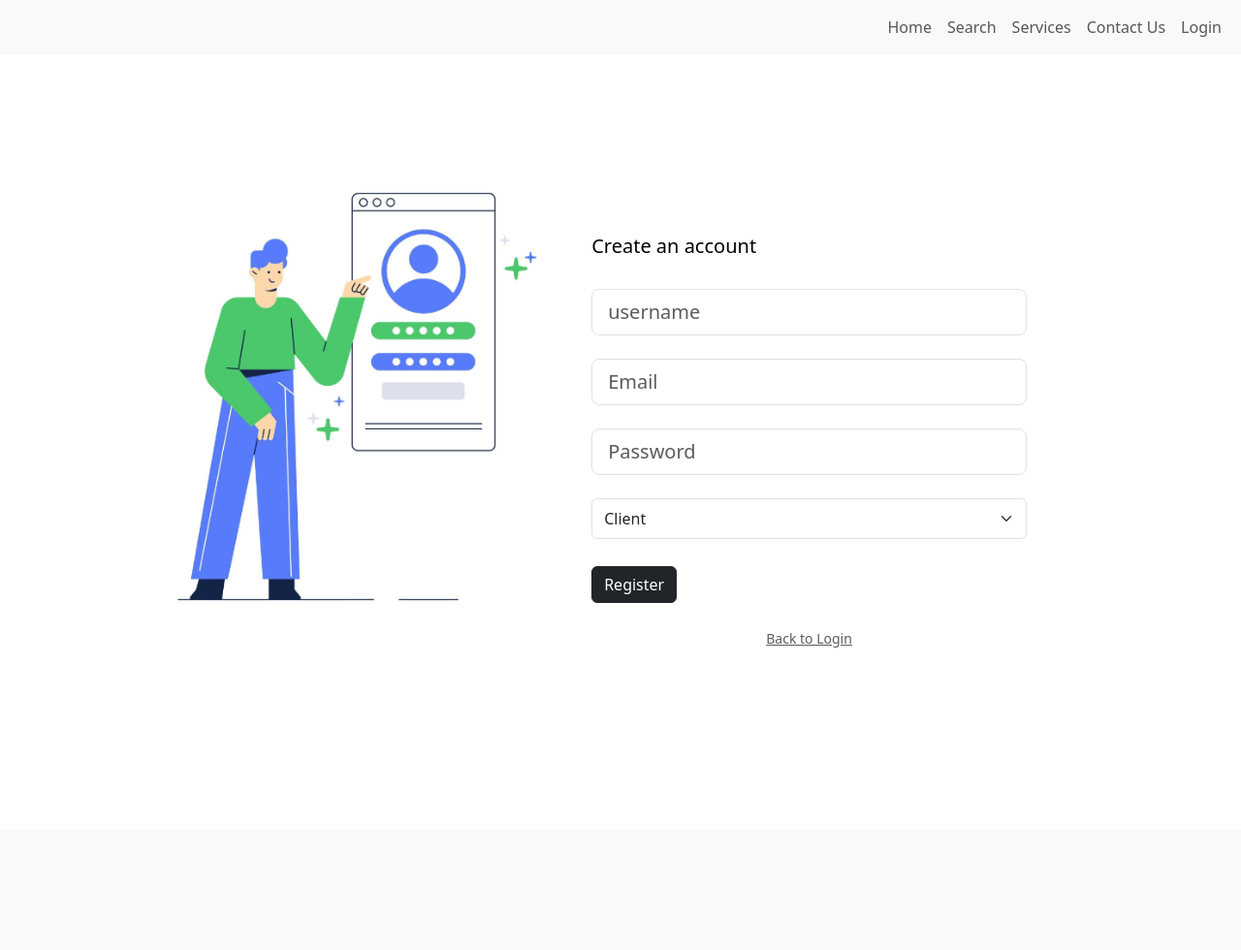
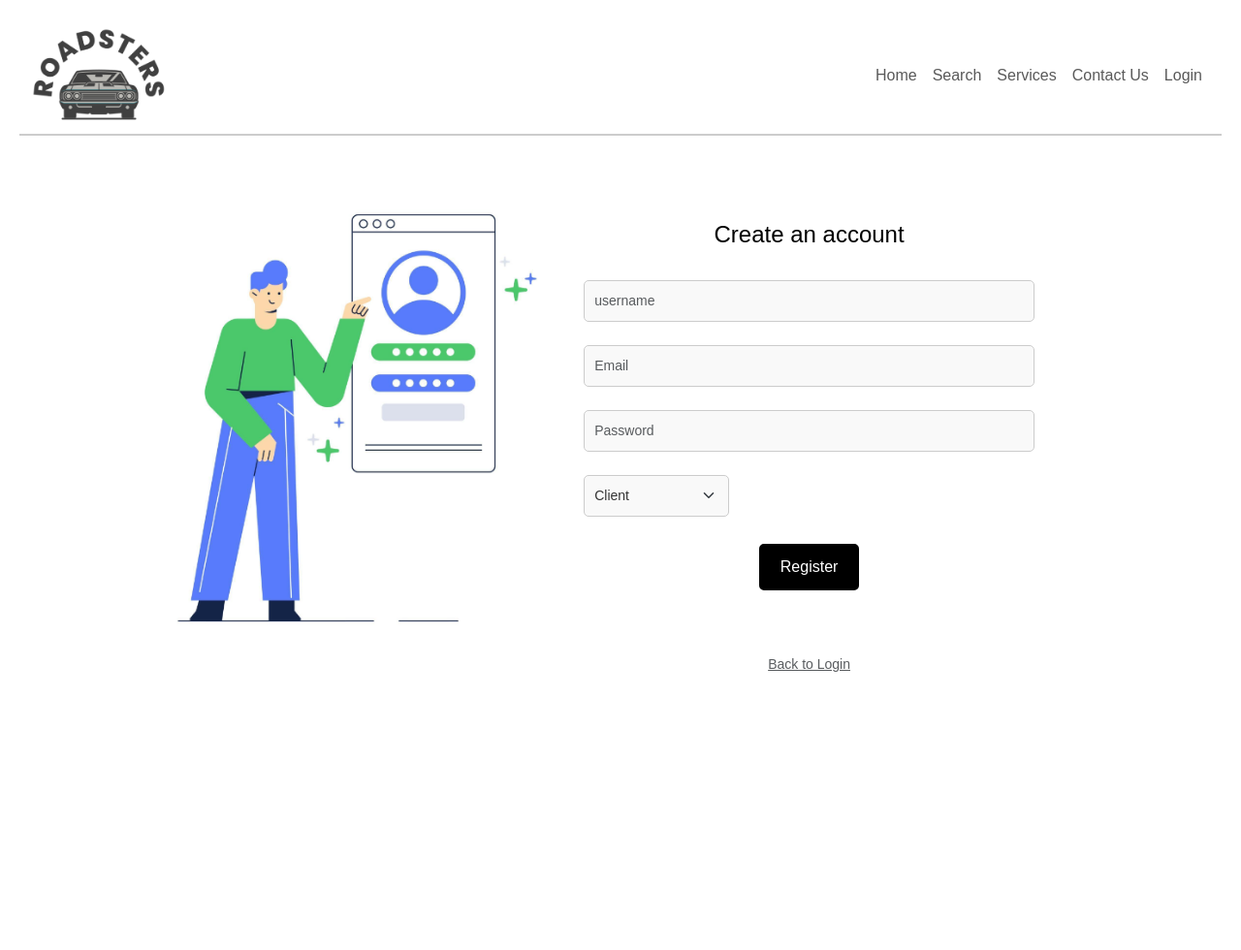
Before and after one commit to Raman0956/Roadster, a PHP site: page /views/authentication/register.php in a window 1280 px wide. Shown: the whole page at 97% size. Before the commit the page ends 668 px from the top, so only its background shows below. Run offline with PHP 8.4, Linux system fonts and the light colour scheme.

Commit message:
Garry's final commit for 17 Nov

```diff
--- a/index.php
+++ b/index.php
@@ -78,6 +78,7 @@
     <?php endforeach; ?>
 </div>
 
+<?php require_once './views/footer.php'; ?>
 <!--  Single Image Carousel
 <div class="container my-4">
     <div class="row justify-content-center">
--- a/main.css
+++ b/main.css
@@ -187,6 +187,10 @@
     border-bottom: 1px solid #ddd;
 }
 
+.car-idni{
+    max-height: fit-content;
+}
+
 .category-btn {
     font-size: 14px;
     border-radius: 5px;
@@ -227,7 +231,9 @@
 }
 
 form input[type="text"],
-form input[type="number"] {
+form input[type="number"],
+form input[type="password"],
+form input[type="email"] {
     padding: 10px;
     margin-bottom: 15px;
     border: 1px solid #ccc; /* Light gray border */
@@ -352,14 +358,54 @@
     margin-top: 20px;
 }
 
-.btn-stndrd{
+.btn-stndrd {
     background-color: black;
     color: white;
+    border: 2px solid black; /* Creates a border for better visibility */
+    padding: 10px 20px; /* Adds padding for a more prominent button */
+    border-radius: 5px; /* Rounds the corners slightly */
+    font-size: 16px; /* Increases text size for better readability */
+    cursor: pointer; /* Changes cursor to pointer on hover */
+    transition: all 0.3s ease; /* Smooth transition for hover effect */
+}
+
+.btn-stndrd:hover {
+    background-color: white;
+    color: black;
+    border-color: black; /* Retains the border color on hover */
+    box-shadow: 0 4px 8px rgba(0, 0, 0, 0.2); /* Adds a subtle shadow effect */
+}
+
+.btn-stndrd:active {
+    transform: scale(0.95); /* Adds a slight "press" effect on click */
+}
+
+.btn-login:hover{
+    max-height: 100px;
+}
+
+.img_logo {
+    height: 100px;
+    background-size: cover !important;
 }
 
 
-.btn-login:hover{
-    background-color: #333;
+.form-select{
+    padding: 10px;
+    margin-bottom: 15px;
+    border: 1px solid #ccc; /* Light gray border */
+    border-radius: 5px;
+    background-color: #f9f9f9; /* Light background for input fields */
+    color: #333; /* Dark text for input */
+    font-size: 14px;
+    transition: border-color 0.3s ease;
+    display: inline-flex;
+    width: 150px;
+}
+
+.navbar {
+    border-bottom: 2px solid #ccc; /* Adjust color and thickness as needed */
+    padding-bottom: 10px;         /* Optional: Adds spacing for a cleaner look */
 }
 
 /* Responsive Adjustments */
--- a/views/authentication/register.php
+++ b/views/authentication/register.php
@@ -1,23 +1,16 @@
-<!DOCTYPE html>
-<html>
-<head>
-    <title>Register</title>
-    <!-- Include Bootstrap CSS -->
-    <link href="https://cdn.jsdelivr.net/npm/bootstrap@5.3.0/dist/css/bootstrap.min.css" rel="stylesheet">
-</head>
-<body>
-<?php require_once '../navbar.php'; ?>
-<section class="vh-100 bg-custom">
-  <div class="container py-8 h-100">
-    <div class="row d-flex justify-content-center align-items-center h-100">
+<?php require_once '../../views/header.php'; ?>
+
+<section class="vh-100">
+  <div class="container">
+    <div class="row d-flex justify-content-center align-items-center">
       <div class="col col-xl-10 p-2">
         <div class="rounded-card">
           <div class="row g-0">
-            <div class="col-md-6 col-lg-5 d-none d-md-block">
+            <div class="col-md-6 col-lg-5 mt-5 d-md-block">
               <img src="/roadsters/images/register.png" alt="register form" class="img-fluid rounded-img" />
             </div>
             <div class="col-md-6 col-lg-7 d-flex align-items-center">
-              <div class="card-body p-4 p-lg-5 text-black">
+              <div class="card-body  text-black">
 
                 <form method="POST" action="/roadsters/controllers/AuthController.php?action=register" class="needs-validation" novalidate>
                   <h5 class="fw-normal mb-3 pb-3 form-title">Create an account</h5>
@@ -40,7 +33,7 @@
                   </div>
 
                   <div class="form-outline mb-4">
-                    <select id="role" name="role" class="form-select form-control-lg" required>
+                    <select id="role" name="role" class="form-select form-control-lg d-flex justify-content-start" required>
                       <option value="Client">Client</option>
                       <option value="Admin">Admin</option>
                     </select>
@@ -48,7 +41,7 @@
                   </div>
 
                   <div class="pt-1 mb-4">
-                    <button type="submit" class="btn btn-dark btn-block">Register</button>
+                    <button type="submit" class="btn-stndrd">Register</button>
                   </div>
 
                 </form>
--- a/views/header.php
+++ b/views/header.php
@@ -11,10 +11,6 @@
     <link rel="stylesheet" type="text/css" href="/roadsters/main.css">
 </head>
 <body>
-    <!-- Main heading section -->
-    <div class="text-center my-4">
-        <h2>Welcome to Roadsters</h2>
-    </div>
 
     <?php require_once 'navbar.php'; ?>
 
--- a/views/navbar.php
+++ b/views/navbar.php
@@ -5,13 +5,18 @@
 ?>
 
     <!-- Navbar using Bootstrap classes -->
-    <nav class="navbar navbar-expand-lg navbar-light bg-light">
+    <nav class="navbar navbar-expand-lg navbar-light">
     <div class="container-fluid">
         <button class="navbar-toggler" type="button" data-bs-toggle="collapse" data-bs-target="#navbarNav" aria-controls="navbarNav" aria-expanded="false" aria-label="Toggle navigation">
             <span class="navbar-toggler-icon"></span>
         </button>
         <div class="collapse navbar-collapse" id="navbarNav">
-            <ul class="navbar-nav ms-auto"> <!-- ms-auto aligns the items to the right -->
+            <div >
+                <a href="<?= $baseURL; ?>/index.php">
+                    <img class="img_logo" src="/roadsters/images/logos/roadsters.png" alt="logo">
+                </a>
+            </div>
+            <ul class="navbar-nav ms-auto">
                 <li class="nav-item">
                     <a class="nav-link" href="<?= $baseURL; ?>/index.php">Home</a>
                 </li>
@@ -22,7 +27,7 @@
                     <a class="nav-link" href="<?= $baseURL; ?>/views/services/list.php">Services</a>
                 </li>
                 <li class="nav-item">
-                    <a class="nav-link" href="<?= $baseURL; ?>/contact.php">Contact Us</a>
+                    <a class="nav-link" href="<?= $baseURL; ?>/views/contact_us.php">Contact Us</a>
                 </li>
                 <li class="nav-item">
                     <a class="nav-link" href="<?= $baseURL; ?>/views/authentication/login.php">Login</a>
```
Also changed, not shown: controllers/CarController.php (+12 -0 lines), models/CarModel.php (+13 -0 lines), views/authentication/login.php (+4 -12 lines), views/cars/browse.php (+35 -6 lines), views/cars/testDrive.php (+10 -10 lines), views/cars/viewCar.php (+13 -16 lines), views/contact_us.php (added, +67 -0 lines), views/footer.php (added, +13 -0 lines), images/email-icon.png (added), images/facebook-icon.png (added), images/instagram-icon.png (added), images/location-icon.png (added), images/logos/roadsters.png (added), images/phone-icon.png (added), 1 more files.
